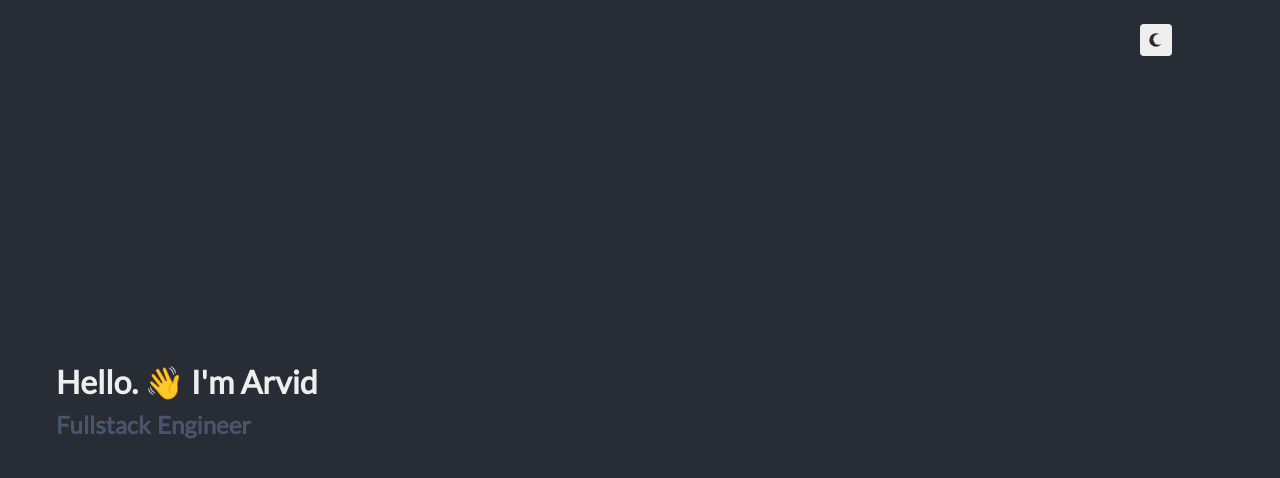
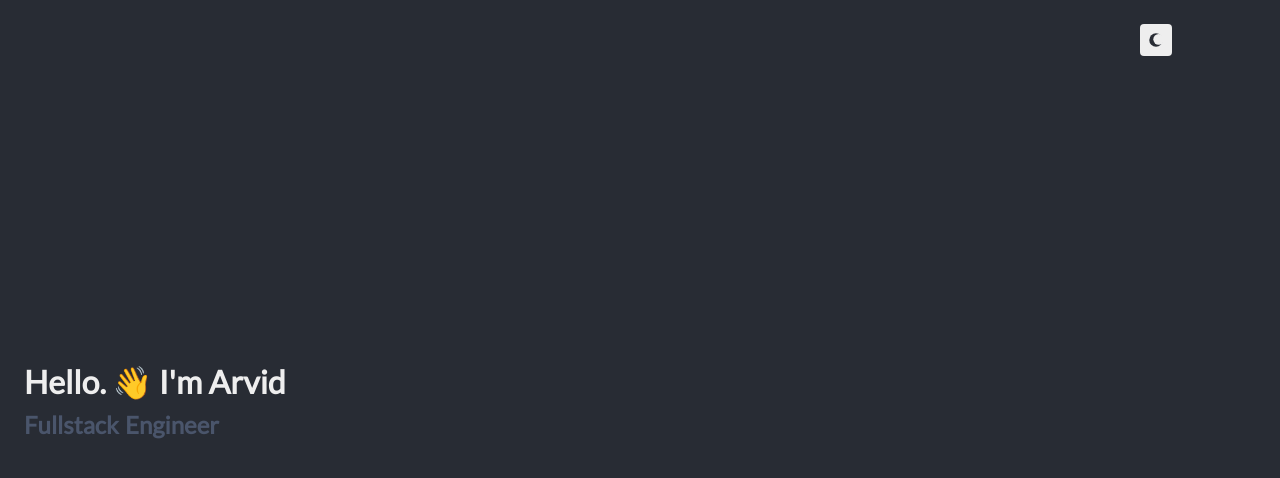
Before and after one commit to arvidklint/arvidklint.com, a React (Create React App) app in the folder src/client/: page / in a window 1280 px wide. Shown: the top 478 px of the page. Built offline with nearby package versions, Linux system fonts and the light colour scheme.

Commit message:
chore: move main to its own component

```diff
--- a/src/client/src/App.css
+++ b/src/client/src/App.css
@@ -1,6 +1,5 @@
 .App {
-  min-height: calc(100vh - 64px);
-  padding: 32px;
+  min-height: 100vh;
   font-size: 1rem;
   display: flex;
   justify-content: center;
@@ -8,15 +7,6 @@
 
 .App-header {
   position: absolute;
-}
-
-.App-main {
-  width: 100%;
-  max-width: 1500px;
-  padding: 24px;
-  display: flex;
-  flex-direction: column;
-  justify-content: center;
 }
 
 a {
--- a/src/client/src/App.tsx
+++ b/src/client/src/App.tsx
@@ -1,5 +1,5 @@
 import Header from "./components/Header";
-import Hello from "./components/hello/Hello";
+import Main from "./components/Main";
 
 import "./App.css";
 
@@ -7,9 +7,7 @@ function App() {
   return (
     <div className="App">
       <Header />
-      <main className="App-main">
-        <Hello />
-      </main>
+      <Main />
     </div>
   );
 }
--- /dev/null
+++ b/src/client/src/components/Main.css
@@ -0,0 +1,8 @@
+.Main {
+  width: 100%;
+  max-width: 1500px;
+  padding: 24px;
+  display: flex;
+  flex-direction: column;
+  justify-content: center;
+}
--- /dev/null
+++ b/src/client/src/components/Main.tsx
@@ -0,0 +1,13 @@
+import Hello from "./hello/Hello";
+
+import "./Main.css";
+
+function Main() {
+  return (
+    <main className="Main">
+      <Hello />
+    </main>
+  );
+}
+
+export default Main;
```
